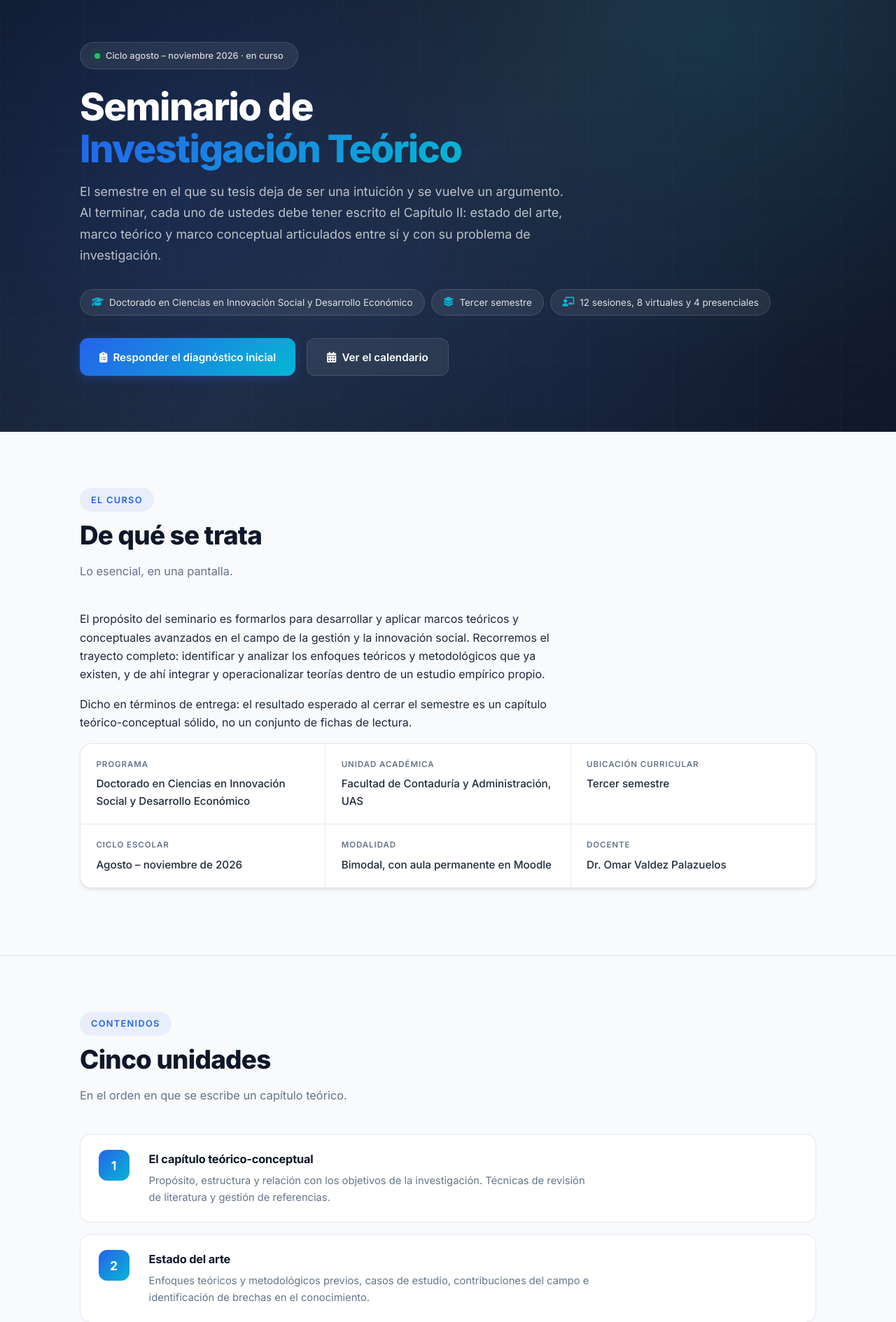
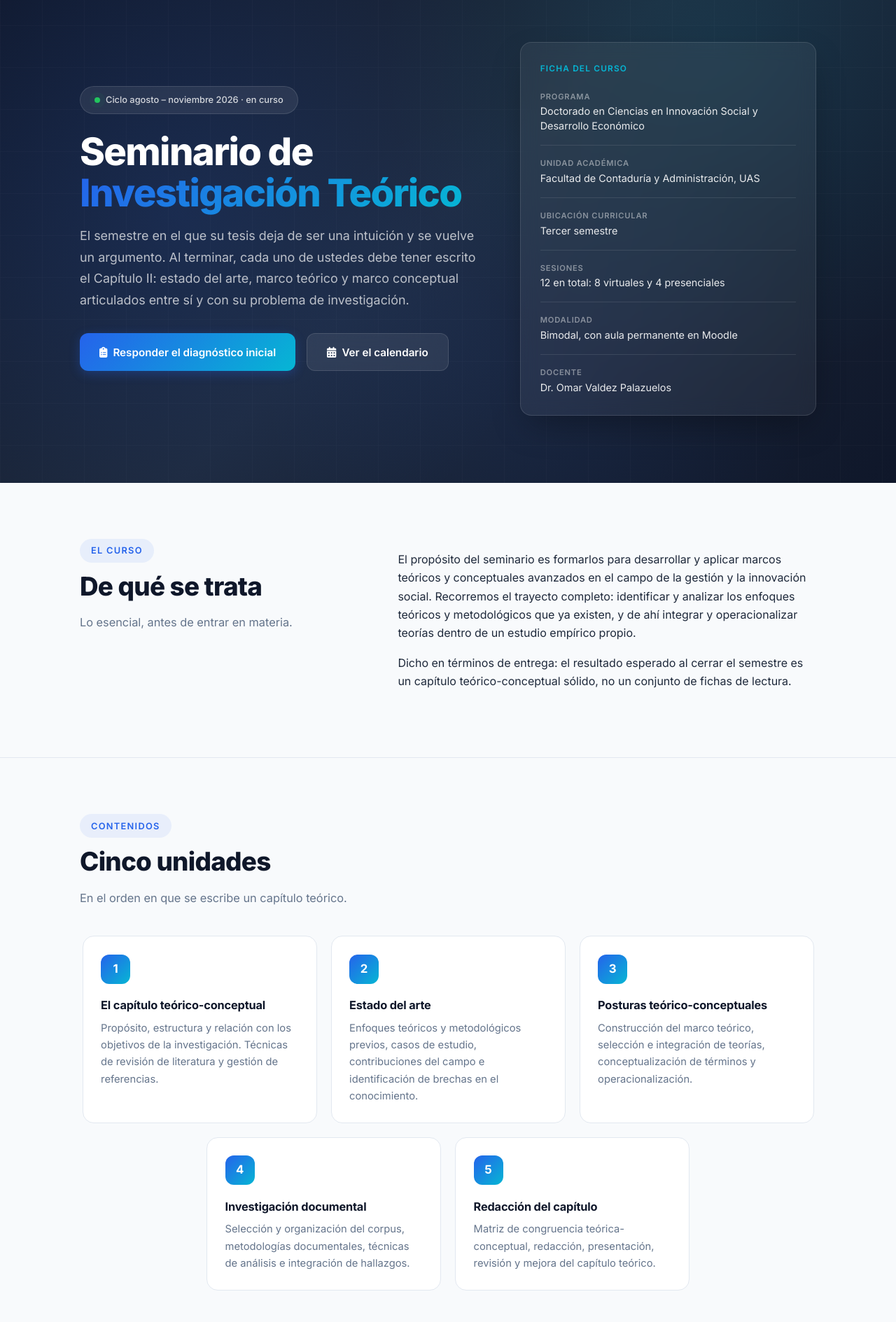
Before and after one commit to Omarvaldezp/PersonalWp, a PHP site: page /seminario/ in a window 1280 px wide. Shown: the part 84-1973 px from the top of the page at 70% size. Run offline with PHP 8.4, Linux system fonts and the light colour scheme.

Commit message:
La portada del curso deja de tener media pantalla vacía
El problema no era la paleta sino la retícula: todo el contenido iba en una
sola columna dentro de un contenedor de 1100, así que la mitad derecha
quedaba en blanco en el hero, en las cinco unidades, en la nota del
calendario y en el llamado final. La página se veía sembrada de aire muerto
y medía 5819 píxeles de alto.

  - Hero a dos columnas. A la derecha, la ficha del curso en una tarjeta de
    vidrio sobre el fondo oscuro. Se van las píldoras de datos, que además
    quedaban desparejas: la del programa medía el triple que las otras.
  - «De qué se trata» pasa a encabezado a la izquierda y prosa a la derecha,
    con el encabezado pegajoso al hacer scroll. Se le quita la ficha, que
    ahora vive en el hero y aquí estaría repetida.
  - Las cinco unidades dejan de ser bandas de ancho completo con el texto
    ocupando el 60 %. Ahora son tarjetas en flex: tres arriba y dos
    centradas abajo, en lugar de estiradas.
  - El llamado del diagnóstico va centrado.
  - La nota del calendario ocupa el ancho del contenedor. Seguía angosta
    porque .sm-section p le ganaba en especificidad a .sm-nota.
  - La columna de fecha del calendario sube de 140 a 165: «Vie 20 de
    noviembre» era la única que se partía en dos renglones.

La página baja a 5126 píxeles sin perder nada de contenido.

Comprobado en un navegador: sin desbordamiento horizontal a 390, 768, 1024,
1280 y 1600; ninguna fecha del calendario envuelve; y el formulario, que
comparte la hoja, conserva sus diez secciones y sus cuatro salidas de envío.

Co-Authored-By: Claude Opus 5 <noreply@anthropic.com>
Claude-Session: https://claude.ai/code/session_016CqUbbUFgpL8WVFVPMNTrY

```diff
--- a/src/css/seminario.css
+++ b/src/css/seminario.css
@@ -106,7 +106,7 @@ body {
 .sm-hero {
     position: relative; overflow: hidden;
     background: var(--sm-dark);
-    padding: 9rem 0 5rem;
+    padding: 9rem 0 6rem;
     color: #fff;
 }
 .sm-hero::before {
@@ -124,6 +124,31 @@ body {
     background-size: 60px 60px;
 }
 .sm-hero .sm-container { position: relative; z-index: 2; }
+/* Dos columnas: el texto a la izquierda y la ficha a la derecha. En una sola
+   columna la mitad derecha quedaba vacía y el hero se veía desbalanceado. */
+.sm-hero-layout { display: grid; grid-template-columns: 1.15fr .85fr; gap: 3.5rem; align-items: center; }
+@media (max-width: 900px) { .sm-hero-layout { grid-template-columns: 1fr; gap: 2.5rem; } }
+
+/* Ficha del curso, sobre el fondo oscuro */
+.sm-hero-card {
+    background: rgba(255,255,255,.06);
+    border: 1px solid var(--sm-glass-border);
+    border-radius: var(--sm-radius);
+    backdrop-filter: blur(12px);
+    padding: 1.75rem;
+    box-shadow: 0 20px 50px -12px rgba(0,0,0,.35);
+}
+.sm-hero-card h2 {
+    font-size: .74rem; text-transform: uppercase; letter-spacing: .1em;
+    font-weight: 600; color: var(--sm-accent); margin: 0 0 1.25rem;
+}
+.sm-hero-card dl { margin: 0; display: grid; gap: .9rem; }
+.sm-hero-card dt {
+    font-size: .7rem; text-transform: uppercase; letter-spacing: .07em;
+    color: rgba(255,255,255,.45); font-weight: 600; margin: 0 0 .15rem;
+}
+.sm-hero-card dd { margin: 0; font-size: .9rem; color: rgba(255,255,255,.9); line-height: 1.45; }
+.sm-hero-card .sm-hr { height: 1px; background: rgba(255,255,255,.1); margin: .1rem 0; }
 
 .sm-hero-badge {
     display: inline-flex; align-items: center; gap: .5rem;
@@ -151,16 +176,6 @@ body {
     font-size: 1.12rem; color: rgba(255,255,255,.7);
     max-width: 62ch; line-height: 1.7; margin: 0 0 2rem;
 }
-
-.sm-facts { display: flex; flex-wrap: wrap; gap: .6rem; }
-.sm-fact {
-    display: inline-flex; align-items: center; gap: .5rem;
-    background: var(--sm-glass); border: 1px solid var(--sm-glass-border);
-    border-radius: 99px; padding: .45rem 1rem;
-    font-size: .84rem; color: rgba(255,255,255,.85);
-    backdrop-filter: blur(10px);
-}
-.sm-fact i { color: var(--sm-accent); font-size: .85rem; }
 
 /* ------------------------------------------------------------------ Botones */
 .sm-actions { display: flex; flex-wrap: wrap; gap: 1rem; margin-top: 2rem; }
@@ -193,6 +208,16 @@ body {
     margin: 0 0 1rem;
 }
 .sm-desc { font-size: 1.02rem; color: var(--sm-muted); line-height: 1.7; max-width: 640px; margin: 0 0 2.5rem; }
+
+/* Encabezado a la izquierda y cuerpo a la derecha, para las secciones cuyo
+   contenido es prosa y en una sola columna dejaba media pantalla en blanco. */
+.sm-split { display: grid; grid-template-columns: .8fr 1.2fr; gap: 3.5rem; align-items: start; }
+.sm-split .sm-desc { margin-bottom: 0; }
+.sm-split > div:first-child { position: sticky; top: 100px; }
+@media (max-width: 900px) {
+    .sm-split { grid-template-columns: 1fr; gap: 1.5rem; }
+    .sm-split > div:first-child { position: static; }
+}
 .sm-section p { max-width: 68ch; }
 
 /* --------------------------------------------------------- Ficha del curso */
@@ -212,23 +237,30 @@ body {
 @media (max-width: 480px) { .sm-ficha { grid-template-columns: 1fr; } }
 
 /* ---------------------------------------------------------------- Unidades */
-.sm-unidades { list-style: none; margin: 0; padding: 0; counter-reset: u; display: grid; gap: 1rem; }
+/* Cinco tarjetas en flex y no en grid: así la última fila —que sólo lleva
+   dos— queda centrada en vez de estirada, y ninguna tarjeta se convierte en
+   una banda de ancho completo con la mitad derecha vacía. */
+.sm-unidades {
+    list-style: none; margin: 0; padding: 0; counter-reset: u;
+    display: flex; flex-wrap: wrap; gap: 1.25rem; justify-content: center;
+}
 .sm-unidades li {
     counter-increment: u;
-    display: grid; grid-template-columns: 52px 1fr; gap: 1.25rem;
+    flex: 1 1 290px; max-width: 335px;
     background: var(--sm-paper); border: 1px solid var(--sm-line);
-    border-radius: var(--sm-radius); padding: 1.4rem 1.6rem;
+    border-radius: var(--sm-radius); padding: 1.6rem;
     transition: var(--sm-transition);
 }
 .sm-unidades li:hover { box-shadow: var(--sm-shadow-lg); transform: translateY(-2px); border-color: rgba(37,99,235,.25); }
 .sm-unidades li::before {
     content: counter(u);
     display: flex; align-items: center; justify-content: center;
-    width: 44px; height: 44px; border-radius: var(--sm-radius-sm);
+    width: 42px; height: 42px; border-radius: var(--sm-radius-sm);
     background: var(--sm-gradient); color: #fff;
-    font-size: 1.1rem; font-weight: 700;
+    font-size: 1.05rem; font-weight: 700;
+    margin-bottom: 1.1rem;
 }
-.sm-unidades h3 { margin: 0 0 .3rem; font-size: 1.02rem; font-weight: 700; color: var(--sm-ink); letter-spacing: -.01em; }
+.sm-unidades h3 { margin: 0 0 .4rem; font-size: 1.02rem; font-weight: 700; color: var(--sm-ink); letter-spacing: -.01em; }
 .sm-unidades p  { margin: 0; color: var(--sm-muted); font-size: .92rem; }
 
 /* -------------------------------------------------------------- Calendario */
@@ -244,7 +276,7 @@ body {
     border-radius: var(--sm-radius); overflow: hidden;
 }
 .sm-sesion {
-    display: grid; grid-template-columns: 34px 140px 1fr auto;
+    display: grid; grid-template-columns: 30px 165px 1fr auto;
     gap: 1rem; align-items: center;
     padding: .85rem 1.25rem; font-size: .92rem;
 }
@@ -287,7 +319,7 @@ body {
 
 /* ------------------------------------------------------- Llamado al diagnóstico */
 .sm-cta {
-    position: relative; overflow: hidden;
+    position: relative; overflow: hidden; text-align: center;
     background: var(--sm-dark); color: #fff;
     border-radius: var(--sm-radius);
     padding: 3rem 2.5rem;
@@ -300,18 +332,20 @@ body {
         radial-gradient(circle at 85% 20%, rgba(6, 182, 212, .15) 0%, transparent 45%);
 }
 .sm-cta > * { position: relative; z-index: 2; }
+.sm-cta .sm-actions { justify-content: center; margin-top: 0; }
 .sm-cta h2 { font-size: clamp(1.5rem, 3vw, 2rem); font-weight: 800; letter-spacing: -.02em; margin: 0 0 .75rem; color: #fff; }
-.sm-cta p  { color: rgba(255,255,255,.72); margin: 0 0 1.75rem; max-width: 62ch; font-size: 1rem; line-height: 1.7; }
-.sm-cta .sm-mini { font-size: .84rem; color: rgba(255,255,255,.62); margin: 1.25rem 0 0; line-height: 1.6; }
+.sm-cta p  { color: rgba(255,255,255,.72); margin: 0 auto 1.75rem; max-width: 60ch; font-size: 1rem; line-height: 1.7; }
+.sm-cta .sm-mini { font-size: .84rem; color: rgba(255,255,255,.62); margin: 1.25rem auto 0; max-width: 62ch; line-height: 1.6; }
 @media (max-width: 600px) { .sm-cta { padding: 2.25rem 1.5rem; } }
 
 /* -------------------------------------------------------------------- Nota */
+.sm-section p.sm-nota,
 .sm-nota {
     background: var(--sm-paper); border: 1px solid var(--sm-line);
     border-left: 3px solid var(--sm-primary);
     border-radius: var(--sm-radius-sm);
     padding: 1.1rem 1.3rem; font-size: .9rem; color: var(--sm-muted);
-    line-height: 1.65; margin-top: 1.5rem;
+    line-height: 1.65; margin-top: 1.5rem; max-width: none;
 }
 
 /* --------------------------------------------------------------------- Pie */
--- a/src/seminario/index.html
+++ b/src/seminario/index.html
@@ -93,6 +93,8 @@
 <header class="sm-hero">
     <div class="sm-hero-grid"></div>
     <div class="sm-container">
+        <div class="sm-hero-layout">
+            <div>
                 <span class="sm-hero-badge"><span class="sm-badge-dot"></span> Ciclo agosto &ndash; noviembre 2026 &middot; en curso</span>
 
                 <h1>Seminario de<br><span class="sm-gradient-text">Investigación Teórico</span></h1>
@@ -103,12 +105,6 @@
                     marco teórico y marco conceptual articulados entre sí y con su problema de investigación.
                 </p>
 
-        <div class="sm-facts">
-            <span class="sm-fact"><i class="fas fa-graduation-cap"></i> Doctorado en Ciencias en Innovación Social y Desarrollo Económico</span>
-            <span class="sm-fact"><i class="fas fa-layer-group"></i> Tercer semestre</span>
-            <span class="sm-fact"><i class="fas fa-chalkboard-user"></i> 12 sesiones, 8 virtuales y 4 presenciales</span>
-        </div>
-
                 <div class="sm-actions">
                     <a class="sm-btn sm-btn-primary" href="/seminario/diagnostico.html">
                         <i class="fas fa-clipboard-list"></i> Responder el diagnóstico inicial
@@ -118,15 +114,37 @@
                     </a>
                 </div>
             </div>
+
+            <aside class="sm-hero-card">
+                <h2>Ficha del curso</h2>
+                <dl>
+                    <div><dt>Programa</dt><dd>Doctorado en Ciencias en Innovación Social y Desarrollo Económico</dd></div>
+                    <div class="sm-hr"></div>
+                    <div><dt>Unidad académica</dt><dd>Facultad de Contaduría y Administración, UAS</dd></div>
+                    <div class="sm-hr"></div>
+                    <div><dt>Ubicación curricular</dt><dd>Tercer semestre</dd></div>
+                    <div class="sm-hr"></div>
+                    <div><dt>Sesiones</dt><dd>12 en total: 8 virtuales y 4 presenciales</dd></div>
+                    <div class="sm-hr"></div>
+                    <div><dt>Modalidad</dt><dd>Bimodal, con aula permanente en Moodle</dd></div>
+                    <div class="sm-hr"></div>
+                    <div><dt>Docente</dt><dd>Dr. Omar Valdez Palazuelos</dd></div>
+                </dl>
+            </aside>
+        </div>
+    </div>
 </header>
 
-<!-- ════════════════════════ FICHA DEL CURSO ════════════════════════ -->
+<!-- ═══════════════════════════ EL CURSO ═══════════════════════════ -->
 <section class="sm-section" id="curso">
     <div class="sm-container">
+        <div class="sm-split">
+            <div>
                 <span class="sm-label">El curso</span>
                 <h2 class="sm-title">De qué se trata</h2>
-        <p class="sm-desc">Lo esencial, en una pantalla.</p>
-
+                <p class="sm-desc">Lo esencial, antes de entrar en materia.</p>
+            </div>
+            <div>
                 <p>
                     El propósito del seminario es formarlos para desarrollar y aplicar marcos teóricos y
                     conceptuales avanzados en el campo de la gestión y la innovación social. Recorremos el
@@ -137,15 +155,8 @@
                     Dicho en términos de entrega: el resultado esperado al cerrar el semestre es un capítulo
                     teórico-conceptual sólido, no un conjunto de fichas de lectura.
                 </p>
-
-        <dl class="sm-ficha">
-            <div><dt>Programa</dt><dd>Doctorado en Ciencias en Innovación Social y Desarrollo Económico</dd></div>
-            <div><dt>Unidad académica</dt><dd>Facultad de Contaduría y Administración, UAS</dd></div>
-            <div><dt>Ubicación curricular</dt><dd>Tercer semestre</dd></div>
-            <div><dt>Ciclo escolar</dt><dd>Agosto – noviembre de 2026</dd></div>
-            <div><dt>Modalidad</dt><dd>Bimodal, con aula permanente en Moodle</dd></div>
-            <div><dt>Docente</dt><dd>Dr. Omar Valdez Palazuelos</dd></div>
-        </dl>
+            </div>
+        </div>
     </div>
 </section>
 
@@ -158,39 +169,29 @@
 
         <ol class="sm-unidades">
             <li>
-                <div>
                 <h3>El capítulo teórico-conceptual</h3>
                     <p>Propósito, estructura y relación con los objetivos de la investigación.
                        Técnicas de revisión de literatura y gestión de referencias.</p>
-                </div>
             </li>
             <li>
-                <div>
                 <h3>Estado del arte</h3>
                     <p>Enfoques teóricos y metodológicos previos, casos de estudio, contribuciones
                        del campo e identificación de brechas en el conocimiento.</p>
-                </div>
             </li>
             <li>
-                <div>
                 <h3>Posturas teórico-conceptuales</h3>
                     <p>Construcción del marco teórico, selección e integración de teorías,
                        conceptualización de términos y operacionalización.</p>
-                </div>
             </li>
             <li>
-                <div>
                 <h3>Investigación documental</h3>
                     <p>Selección y organización del corpus, metodologías documentales,
                        técnicas de análisis e integración de hallazgos.</p>
-                </div>
             </li>
             <li>
-                <div>
                 <h3>Redacción del capítulo</h3>
                     <p>Matriz de congruencia teórica-conceptual, redacción, presentación,
                        revisión y mejora del capítulo teórico.</p>
-                </div>
             </li>
         </ol>
     </div>
```
Lines whose indentation alone changed are shown as unchanged.
